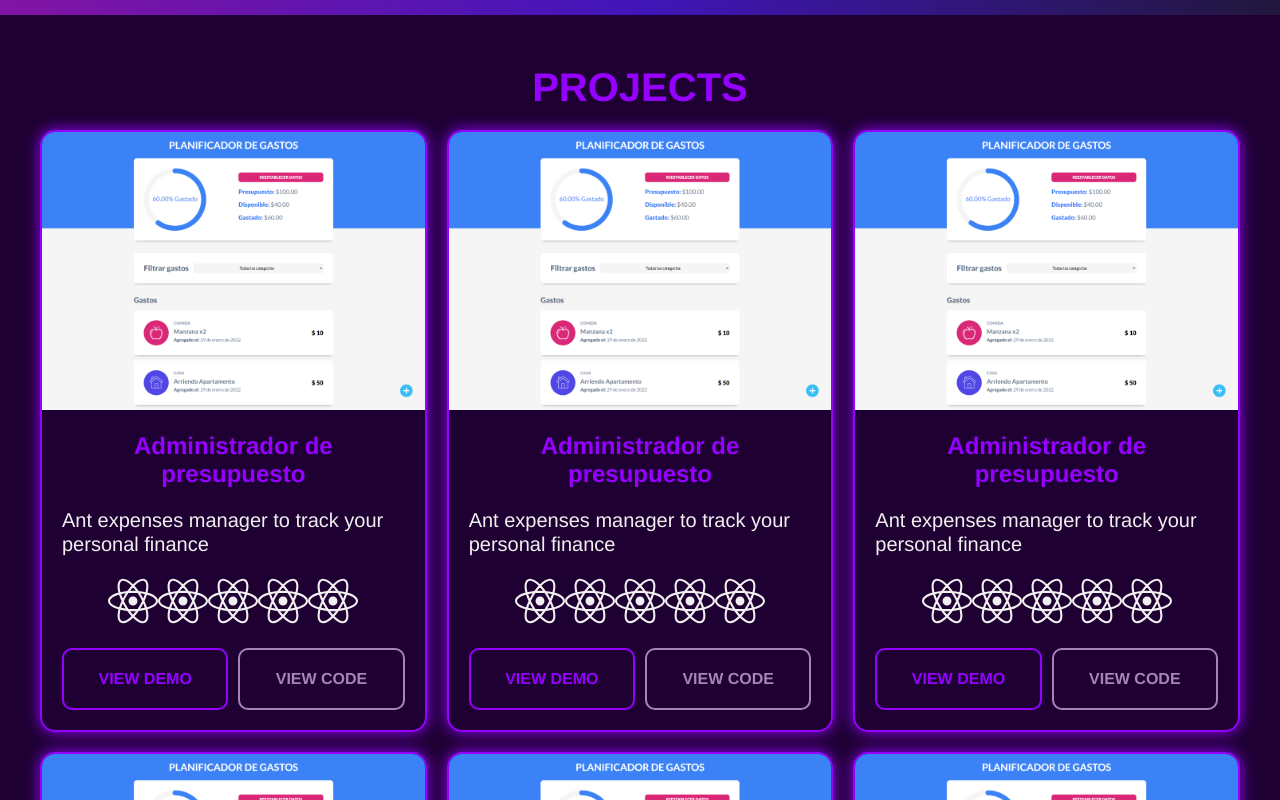
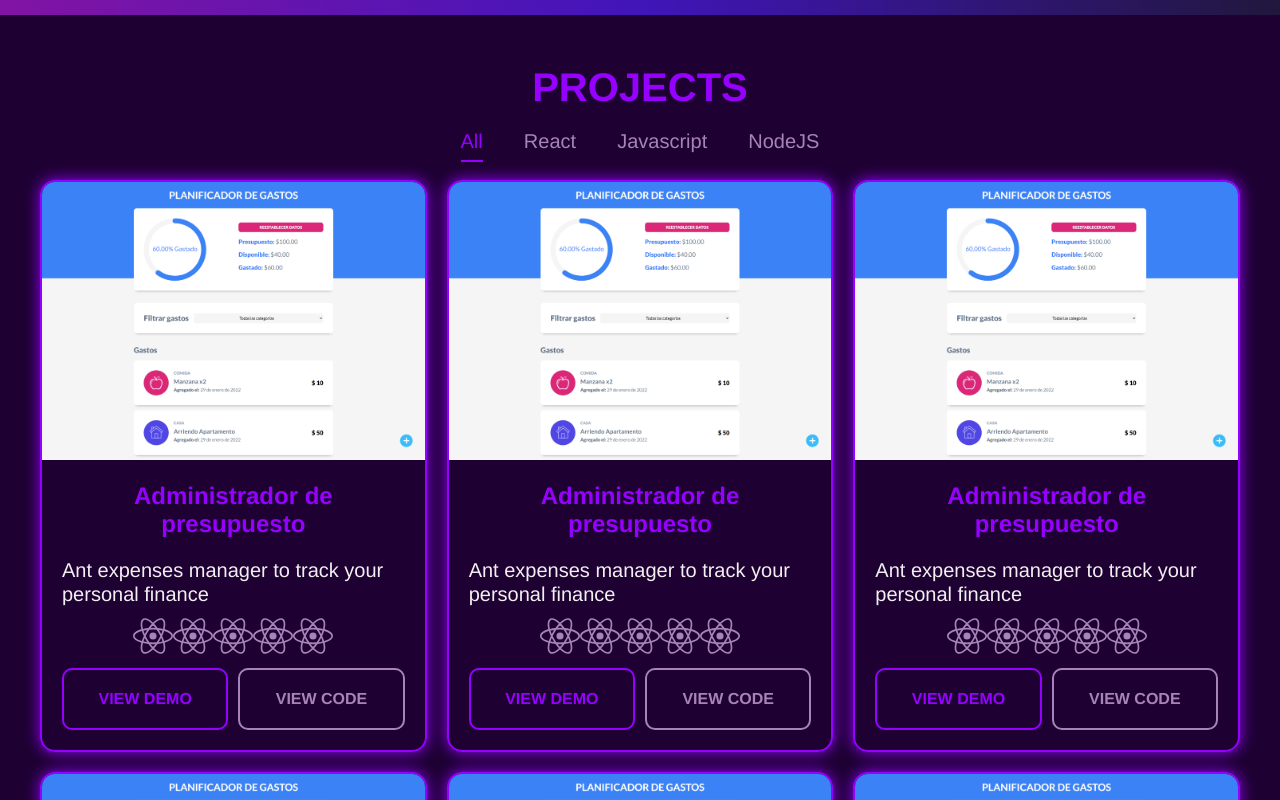
Before and after one commit to Hernan1ro/Personal--Portfolio, a React (Vite) app: page / in a window 1280 px wide. Shown: the part 2380-3180 px from the top of the page. Built offline with nearby package versions, Linux system fonts and the light colour scheme.

Commit message:
adding a category for the project

```diff
--- a/src/components/ProjectCard/index.css
+++ b/src/components/ProjectCard/index.css
@@ -13,16 +13,21 @@
 .icon-container {
   text-align: center;
 }
+.icon-container svg {
+  width: 4rem;
+  fill: var(--soft-purple);
+}
 .project-description {
   display: flex;
   flex-direction: column;
-  gap: 2rem;
+  gap: 1rem;
   padding: 2rem;
 }
 .project-description__title {
   font-size: var(--xl);
   text-align: center;
   color: var(--primary-color);
+  margin-bottom: 1rem;
 }
 .project-description__resume {
   font-size: var(--lg);
--- a/src/containers/Projects/index.css
+++ b/src/containers/Projects/index.css
@@ -4,6 +4,23 @@
   align-items: center;
   gap: 2rem;
   padding: 5rem 0 5rem 0;
+}
+.projects-categories {
+  display: flex;
+  justify-content: space-around;
+  height: 2rem;
+  max-width: 40rem;
+  margin: 0 auto;
+  margin-bottom: 3rem;
+}
+.project-category {
+  color: var(--soft-purple);
+  font-size: var(--lg);
+  padding-bottom: 3rem;
+}
+.project-category-active {
+  color: var(--primary-color);
+  border-bottom: solid 2px var(--primary-color);
 }
 .skill__icons-color {
   fill: var(--secondary-color);
--- a/src/containers/Projects/index.jsx
+++ b/src/containers/Projects/index.jsx
@@ -9,7 +9,14 @@ const Projects = () => {
   return (
     <section className="projects-section">
       <Title title={"Projects"} />
-      <div className="container projects-container">
+      <div className="container">
+        <div className="projects-categories">
+          <div className="project-category project-category-active">All</div>
+          <div className="project-category">React</div>
+          <div className="project-category">Javascript</div>
+          <div className="project-category">NodeJS</div>
+        </div>
+        <div className=" projects-container">
           <ProjectCard Icon={Icon} projectImg={projectImg} />
           <ProjectCard Icon={Icon} projectImg={projectImg} />
           <ProjectCard Icon={Icon} projectImg={projectImg} />
@@ -17,6 +24,7 @@ const Projects = () => {
           <ProjectCard Icon={Icon} projectImg={projectImg} />
           <ProjectCard Icon={Icon} projectImg={projectImg} />
         </div>
+      </div>
     </section>
   );
 };
```
Lines whose indentation alone changed are shown as unchanged.
